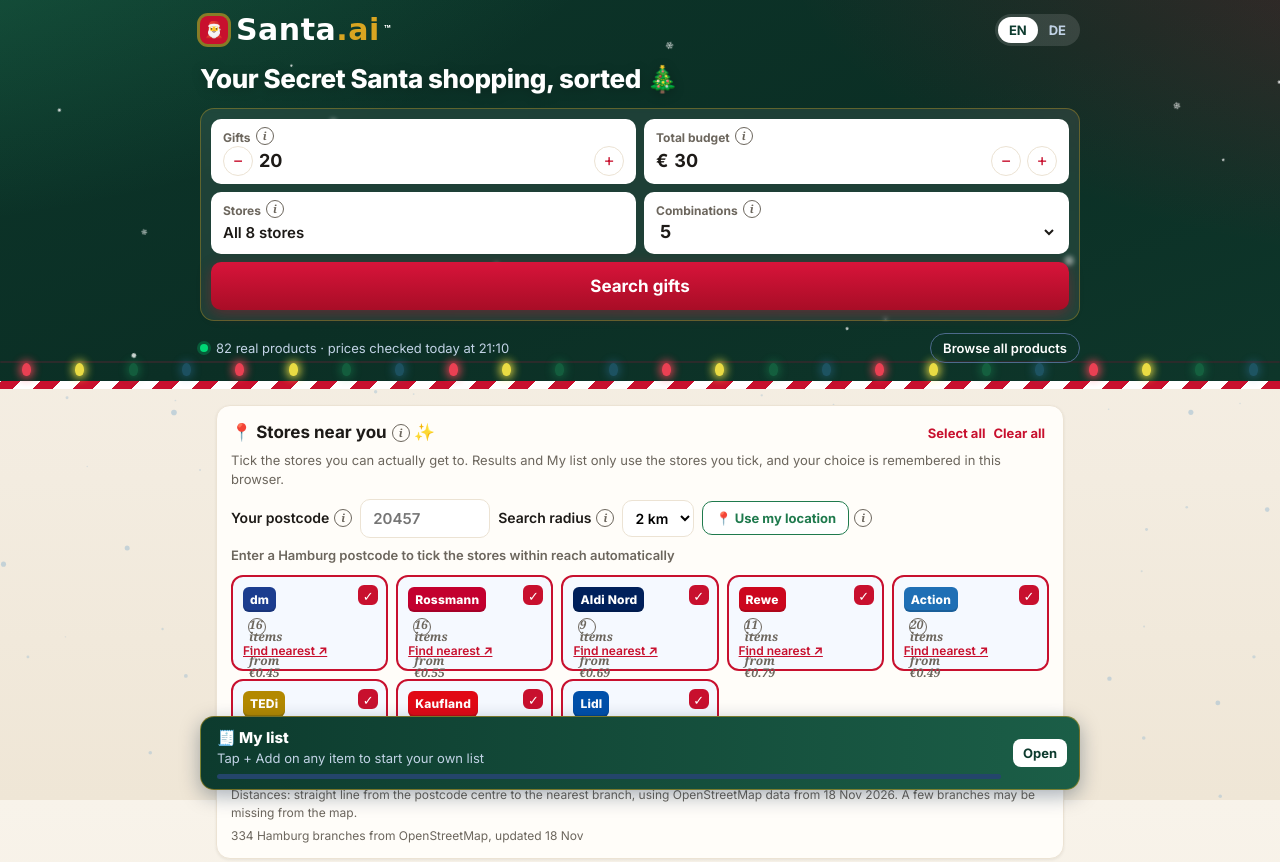
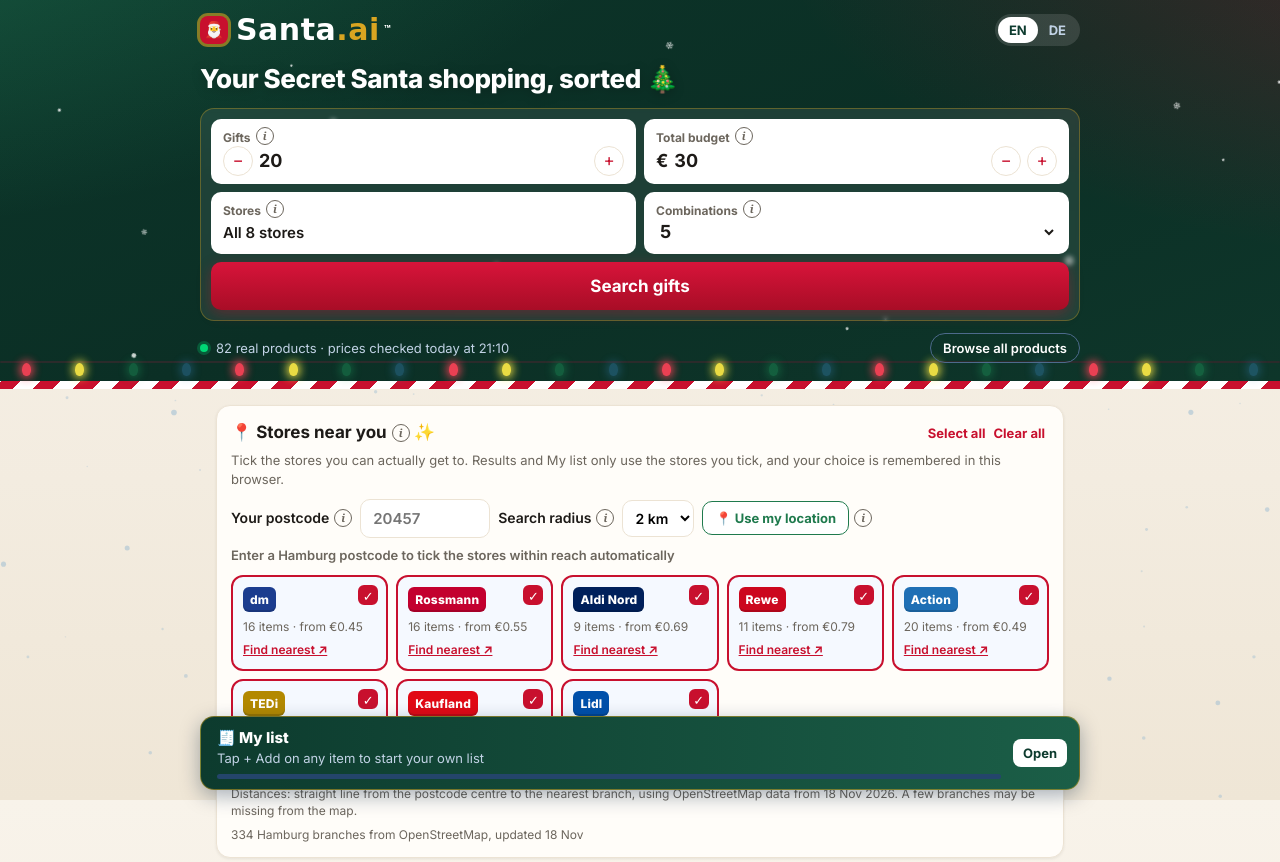
Before and after one commit to S1NC0DE/santa-ai, a plain HTML site: page index.html in a window 1280 px wide. Shown: the top 862 px of the page. Drawn offline with Linux system fonts and the light colour scheme; a web font is replaced by a local one.

Commit message:
Fix store-box item count styled as help button
Co-Authored-By: Claude Opus 5.5 <noreply@anthropic.com>
Claude-Session: https://claude.ai/code/session_011EnzS4XtDkF6VyoNGsDahf

```diff
--- a/index.html
+++ b/index.html
@@ -153,7 +153,7 @@ details.panel .body{margin-top:12px}
 .tile.on{border-color:var(--blue);background:#f5f9ff}
 .tile .ck{position:absolute;top:8px;right:8px;width:20px;height:20px;border-radius:6px;border:2px solid var(--line);display:grid;place-items:center;font-size:13px;color:#fff;background:#fff}
 .tile.on .ck{background:var(--blue);border-color:var(--blue)}
-.tile .info{font-size:12px;color:var(--muted)}
+.tile .tinfo{font-size:12px;color:var(--muted)}
 .tile a{font-size:12px;font-weight:600}
 .tile.off{opacity:.5;cursor:not-allowed}
 .linkbtn{background:none;border:0;color:var(--blue);font:700 13px Inter;cursor:pointer;padding:4px}
@@ -686,9 +686,9 @@ function renderFilters(){
     const d=(key==='geo'||key.length===5)?distFor(key,k):null;
     const dist=d!=null&&d<99?`<div class="dist ${d>r?'far':''}">📍 ${t('kmAway',{d:km(d)})}${nb&&nb.addr?` · <span style="font-weight:500">${esc(nb.addr)}</span>`:''}</div>`:'';
     const link=`<a href="${map}" target="_blank" rel="noopener" data-nolink>${t('findNearest')}</a>`;
-    if(v.none)return `<div class="tile off"><span class="logo-s" style="background:${v.c};align-self:flex-start">${v.n}</span>${dist}<div class="info">${t('noOnline')}</div>${link}</div>`;
+    if(v.none)return `<div class="tile off"><span class="logo-s" style="background:${v.c};align-self:flex-start">${v.n}</span>${dist}<div class="tinfo">${t('noOnline')}</div>${link}</div>`;
     const its=ITEMS.filter(i=>i.s===k),min=Math.min(...its.map(i=>i.p)),on=state.stores.has(k);
-    return `<div class="tile ${on?'on':''}" data-store="${k}" role="checkbox" aria-checked="${on}" tabindex="0"><span class="ck">${on?'✓':''}</span><span class="logo-s" style="background:${v.c};align-self:flex-start">${v.n}</span>${dist}<div class="info">${t('itemsFrom',{n:its.length,p:eur(min)})}</div>${link}</div>`;
+    return `<div class="tile ${on?'on':''}" data-store="${k}" role="checkbox" aria-checked="${on}" tabindex="0"><span class="ck">${on?'✓':''}</span><span class="logo-s" style="background:${v.c};align-self:flex-start">${v.n}</span>${dist}<div class="tinfo">${t('itemsFrom',{n:its.length,p:eur(min)})}</div>${link}</div>`;
   }).join('');
   $('cats').innerHTML=Object.keys(CATS).map(k=>`<button class="chip ${state.cats.has(k)?'on':''}" data-cat="${k}">${catLabel(k)}</button>`).join('');
   const sel=[...state.stores].map(k=>STORES[k].n);
```
